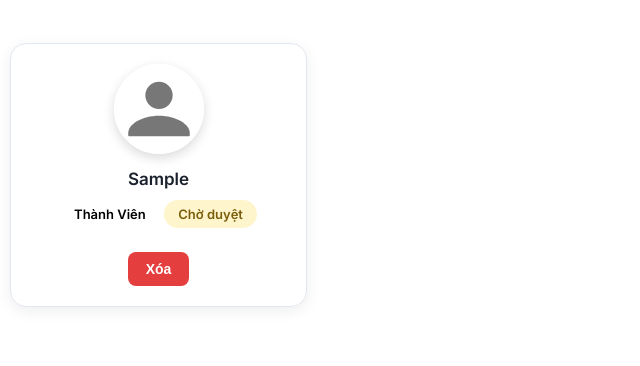
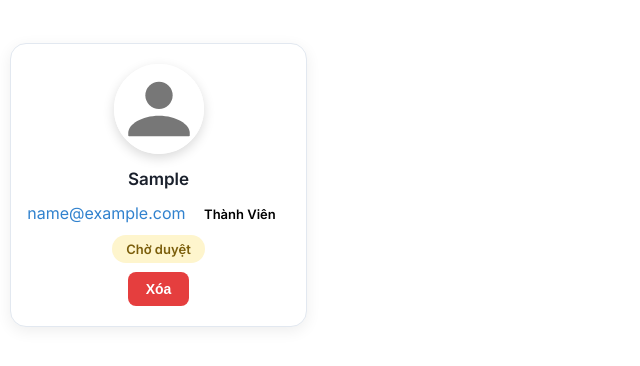
Before and after one commit to NguyenTienvn/Student-Club-Management-System---NHOM-1, a PHP site: page /view_members.php in a window 1280 px wide. Shown: the part 202-568 px from the top of the page, without its empty margins (0-640 px from the left). Run offline with PHP 8.4, Linux system fonts and the light colour scheme; the visitor is signed in with stand-in values (Sample User, id 1); tables that the repository leaves empty or names only in its code hold one stand-in row (values such as "Sample post"); some libraries are stand-ins or nearby versions.

Commit message:
Reupdate view_members.php

```diff
--- a/assets/css/view_member.css
+++ b/assets/css/view_member.css
@@ -120,9 +120,14 @@ h1{
 .members-grid p {
     font-size: 16px;
     color: #718096;
-    padding: 50px 20px;
+    padding: 50px  30x;
 }
 
+.member-email{
+    margin-bottom: 5px;
+    padding-bottom: 15px;
+    color: #3182ce;
+}
 /* Responsive */
 @media (max-width: 768px) {
     .members-grid {
--- a/view_members.php
+++ b/view_members.php
@@ -5,7 +5,7 @@ load_top();
 load_header();
 require_once(__DIR__ . "/assets/database/connect.php");
 
-// Lấy ID từ GET hoặc từ SESSION (ưu tiên GET)
+// Lấy ID từ GET hoặc SESSION (ưu tiên GET)
 if (isset($_GET['id']) && is_numeric($_GET['id']) && (int)$_GET['id'] > 0) {
     $club_id = (int)$_GET['id'];
 } elseif (isset($_SESSION['club_id']) && is_numeric($_SESSION['club_id']) && (int)$_SESSION['club_id'] > 0) {
@@ -20,6 +20,7 @@ $sql = "
         u.id AS user_id,
         u.ho_ten,
         u.avatar,
+        u.email,
         cm.vai_tro AS vai_tro_clb,
         cm.trang_thai
     FROM club_members cm
@@ -36,7 +37,7 @@ $result = $stmt->get_result();
 
 <link rel="stylesheet" href="assets/css/view_member.css">
 
-<h1>Danh sách thành viên câu lạc bộ của bạn </h1>
+<h1>Danh sách thành viên câu lạc bộ của bạn</h1>
 <div class="members-grid">
 
 <?php if ($result && $result->num_rows > 0): ?>
@@ -44,10 +45,10 @@ $result = $stmt->get_result();
         $club_member_id = $member['club_member_id'];
         $ho_ten         = htmlspecialchars($member['ho_ten']);
         $avatar         = $member['avatar'];
-        $vai_tro        = $member['vai_tro_clb'];
-        $trang_thai     = $member['trang_thai'];
+        $email          = htmlspecialchars($member['email'] ?? 'Chưa cung cấp');
 
         // Vai trò
+        $vai_tro = $member['vai_tro_clb'];
         $vai_tro_hien_thi = match($vai_tro) {
             'chu_nhiem'     => 'Chủ nhiệm CLB',
             'pho_chu_nhiem' => 'Phó chủ nhiệm',
@@ -55,6 +56,7 @@ $result = $stmt->get_result();
         };
 
         // Trạng thái
+        $trang_thai = $member['trang_thai'];
         $trang_thai_text = match($trang_thai) {
             'da_duyet'  => '<span class="status approved">Đã duyệt</span>',
             'cho_duyet' => '<span class="status pending">Chờ duyệt</span>',
@@ -62,22 +64,23 @@ $result = $stmt->get_result();
              default     => '<span class="status pending">Chờ duyệt</span>'
         };
 
-        // Avatar - kiểm tra file thật
-        $avatar_path_web  = "/Student-Club-Management-System---NHOM-1/assets/img/avatars/" . $avatar;
-$avatar_path_disk = $_SERVER['DOCUMENT_ROOT'] . "/Student-Club-Management-System---NHOM-1/assets/img/avatars/" . $avatar;
+        // Xử lý avatar
+        $avatar_path_disk = $_SERVER['DOCUMENT_ROOT'] . "/Student-Club-Management-System---NHOM-1/" . $avatar;
+        $avatar_path_web  = "/Student-Club-Management-System---NHOM-1/" . $avatar;
 
         if (!empty($avatar) && file_exists($avatar_path_disk)) {
             $anh_avatar = $avatar_path_web;
         } else {
             $anh_avatar = "/Student-Club-Management-System---NHOM-1/assets/img/avatars/user.svg";
         }
+?>
 
-?>
 <div class="member-card">
     <img src="<?= $anh_avatar ?>" class="member-avatar">
 
     <div class="member-info">
         <h4><?= $ho_ten ?></h4>
+        <span class="member-email"><?= $email ?></span>
         <span class="member-role"><?= $vai_tro_hien_thi ?></span>
         <span class="member-status"><?= $trang_thai_text ?></span>
     </div>
@@ -85,19 +88,17 @@ if (!empty($avatar) && file_exists($avatar_path_disk)) {
     <button class="delete-btn" onclick="deleteMember(<?= $club_member_id ?>)">Xóa</button>
 </div>
 
-
 <?php endwhile; ?>
 <?php else: ?>
-
 <p style="grid-column:1/-1; text-align:center; padding:40px; color:#666;">
     Chưa có thành viên nào trong câu lạc bộ này
 </p>
-
 <?php endif; ?>
 
 </div>
 
 <?php $stmt->close(); ?>
+
 
 <script>
 function deleteMember(club_member_id) {
```
Lines whose indentation alone changed are shown as unchanged.
